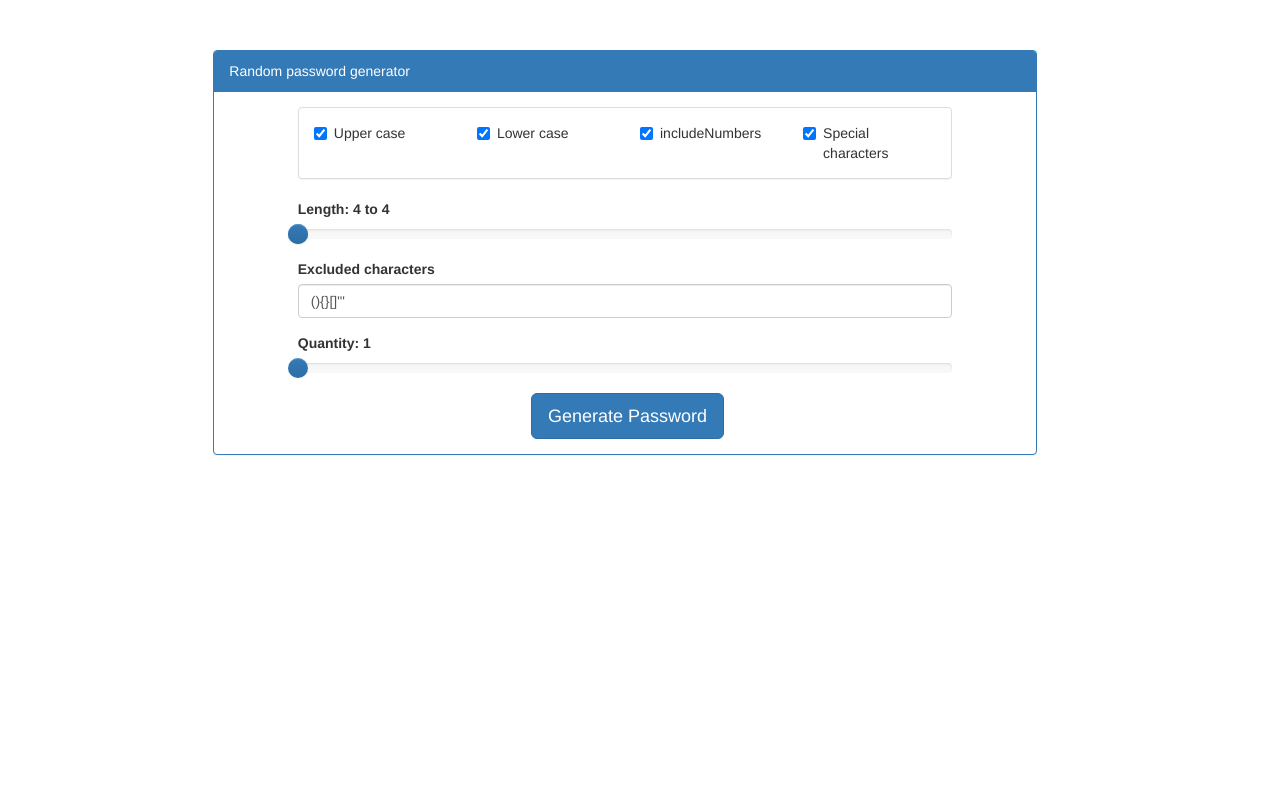
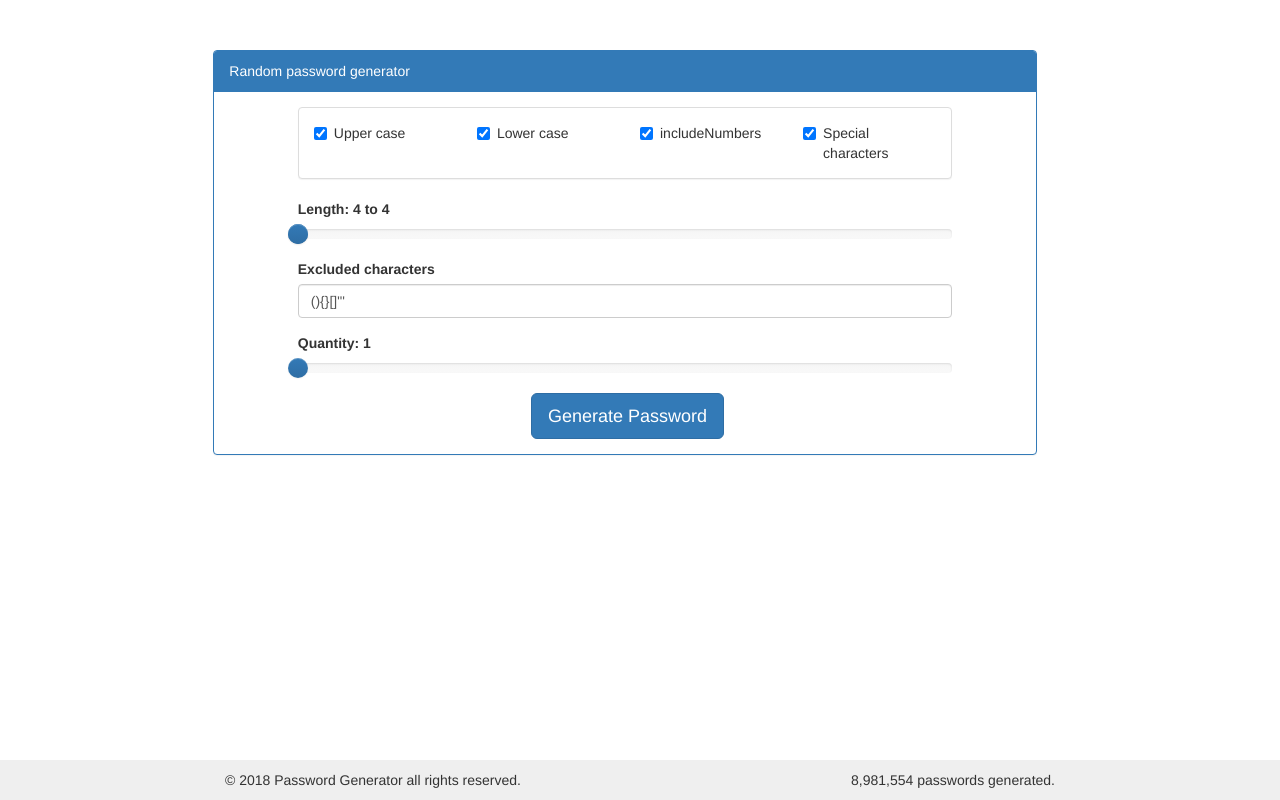
Before and after one commit to imhasib/myapp, a website: page views/index.html in a window 1280 px wide. Drawn offline with nearby package versions, Linux system fonts and the light colour scheme.

Commit message:
Footer added

```diff
--- a/views/index.html
+++ b/views/index.html
@@ -14,6 +14,16 @@
             .slider.slider-horizontal {
                 width: 100%;
                 height: 20px;
+            }
+
+            .footer {
+                position: absolute;
+                right: 0;
+                bottom: 0;
+                left: 0;
+                padding: 1rem;
+                background-color: #efefef;
+                text-align: center;
             }
         </style>
 
@@ -143,5 +153,15 @@
                 </div><!-- /.modal-content -->
             </div><!-- /.modal-dialog -->
         </div><!-- /.modal -->
+
+        <footer class="footer">
+            <div class="row">
+                <div class="col-sm-offset-2 col-sm-8">
+                    <div class="pull-left">© 2018 Password Generator all rights reserved.</div>
+                    <div class="pull-right">8,981,554 passwords generated.</div>
+                </div>
+            </div>
+        </footer>
+
     </body>
 </html>
```
